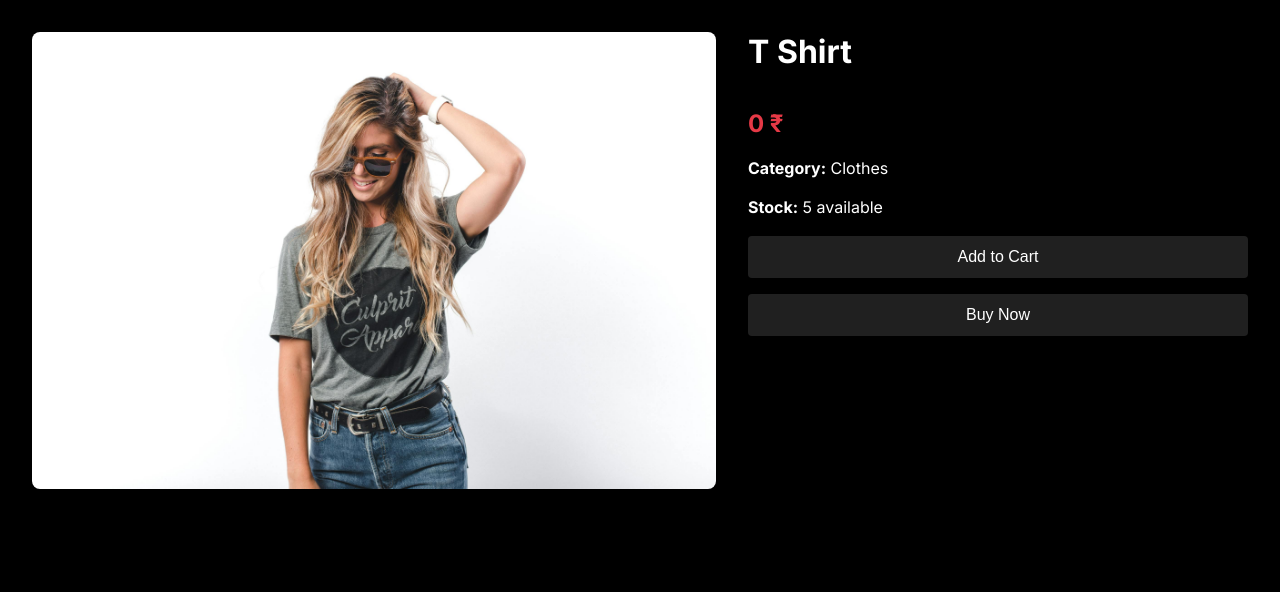
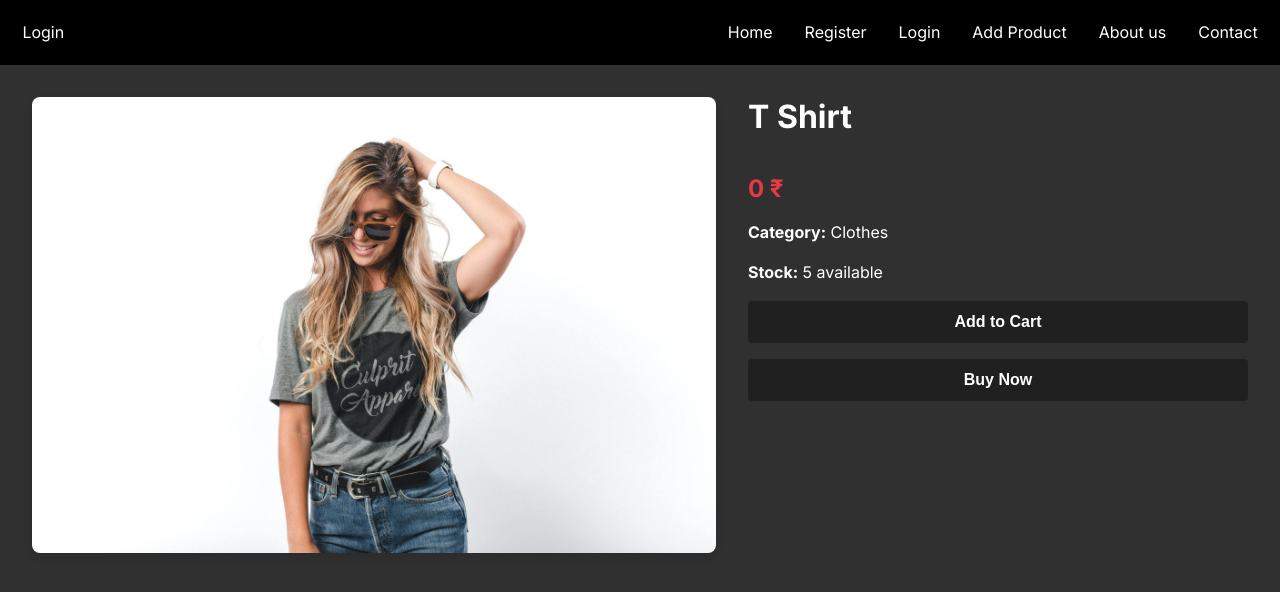
Before and after one commit to rohitd4007/tees-seller, a Next.js app: page /productDetails in a window 1280 px wide. Shown: the top 592 px of the page. Built offline with nearby package versions, Linux system fonts and the light colour scheme.

Commit message:
updated ui

```diff
--- a/src/app/productDetails/page.js
+++ b/src/app/productDetails/page.js
@@ -1,7 +1,9 @@
+import NavBar from "@/components/navBarComponent/navBar";
 import ProductDetail from "@/components/productDetailsComponent/productDetails";
 
 export default function ProductDetails() {
     return <>
+        <NavBar />
         <ProductDetail />
     </>;
 }
--- a/src/components/productDetailsComponent/productDetails.module.css
+++ b/src/components/productDetailsComponent/productDetails.module.css
@@ -5,6 +5,7 @@
     align-items: flex-start;
     padding: 2rem;
     gap: 2rem;
+    background: #303030;
     box-shadow: 0 2px 10px rgba(0, 0, 0, 0.1);
     height: 100vh;
 }
@@ -61,6 +62,7 @@
     cursor: pointer;
     border-radius: 4px;
     transition: background-color 0.3s ease;
+    font-weight: bold;
 }
 
 .addToCartBtn:disabled {
@@ -69,7 +71,8 @@
 }
 
 .addToCartBtn:hover:enabled {
-    background-color: #355f5d;
+    background-color: #e0e0e0;
+    color: #000;
 }
 
 .buttonsContainer {
```
